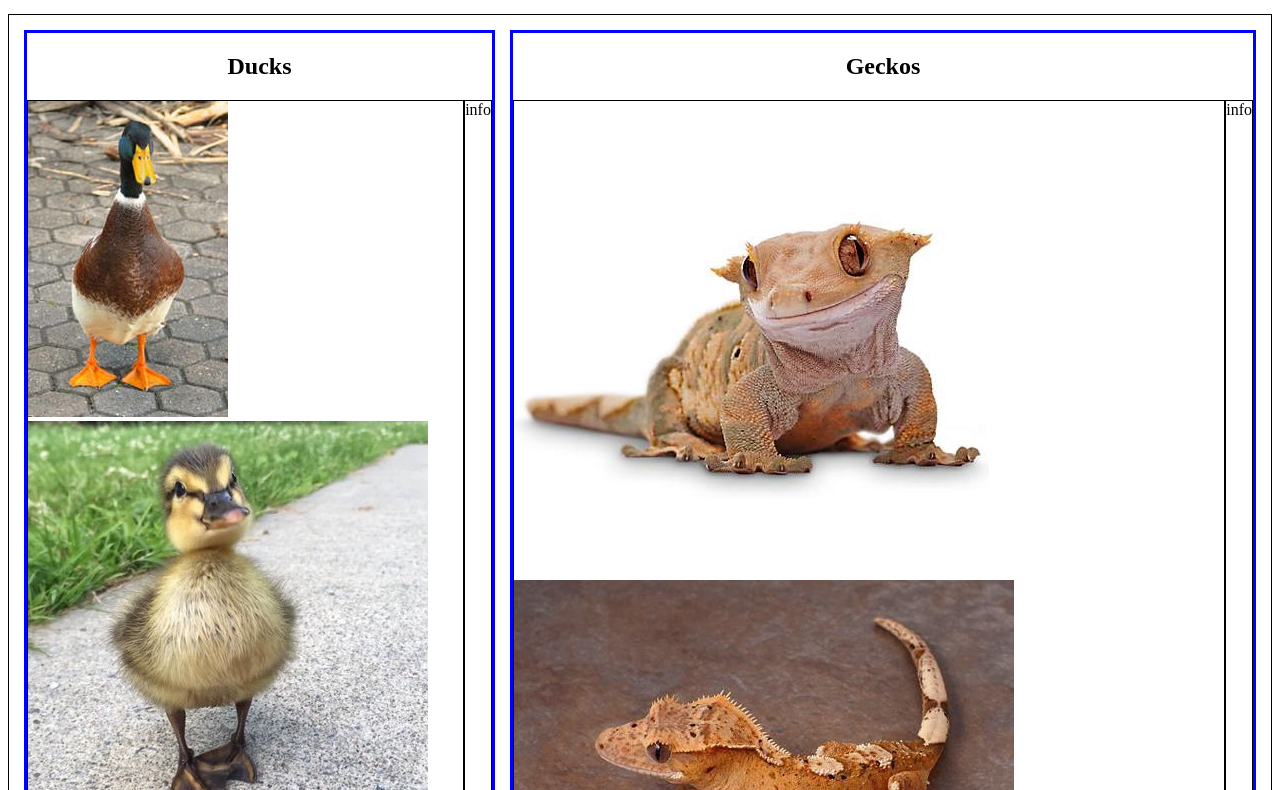
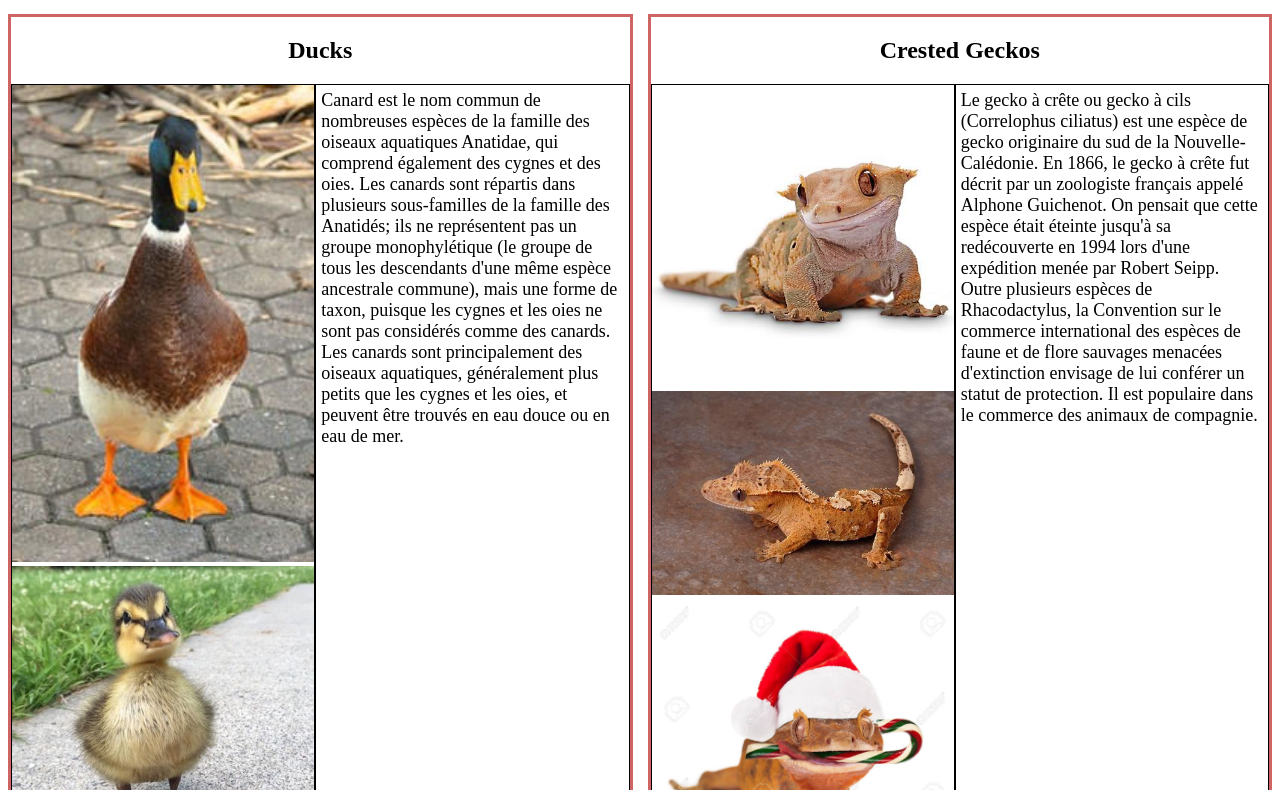
Before and after one commit to emileycopeland/ducks-and-geckos, a plain HTML site: page index.html in a window 1280 px wide. Shown: the part 80-870 px from the top of the page. Drawn offline with Linux system fonts and the light colour scheme; a web font is replaced by a local one.

Commit message:
added text

```diff
--- a/index.html
+++ b/index.html
@@ -2,12 +2,12 @@
 <html>
   <head>
     <meta charset="UTF-8">
-    <title>title</title>
+    <title>Ducks and Crested Geckos</title>
     <link rel="stylesheet" href="//fonts.googleapis.com/css?family=font1|font2|etc" type="text/css">
     <link rel="stylesheet" href="stylesheet.css" type="text/css">
   </head>
   <body>
-    <h1>Cute Ducks and Crested Geckos</h1>
+    <h1>Ducks and Crested Geckos</h1>
     <div class="content">
         <div class="ducks">
             <h2>Ducks</h2>
@@ -16,17 +16,18 @@
                   <img src="images/duck1.jpg" alt="duck1">
                   <img src="images/duck2.jpg" alt="duck2">
                 </div>
-                <div class="info">info</div>
+                <div class="info">Canard est le nom commun de nombreuses espèces de la famille des oiseaux aquatiques Anatidae, qui comprend également des cygnes et des oies. Les canards sont répartis dans plusieurs sous-familles de la famille des Anatidés; ils ne représentent pas un groupe monophylétique (le groupe de tous les descendants d'une même espèce ancestrale commune), mais une forme de taxon, puisque les cygnes et les oies ne sont pas considérés comme des canards. Les canards sont principalement des oiseaux aquatiques, généralement plus petits que les cygnes et les oies, et peuvent être trouvés en eau douce ou en eau de mer.</div>
             </div>
         </div>
         <div class="geckos">
-            <h2>Geckos</h2>
+            <h2>Crested Geckos</h2>
             <div class="content-column-container">
                 <div class="images">
                   <img src="images/gecko1.jpg" alt="gecko1">
                   <img src="images/gecko2.jpg" alt="gecko2">
+                  <img src="images/christmas-gecko.jpg" alt="christmas gecko">
                 </div>
-                <div class="info">info</div>
+                <div class="info">Le gecko à crête ou gecko à cils (Correlophus ciliatus) est une espèce de gecko originaire du sud de la Nouvelle-Calédonie. En 1866, le gecko à crête fut décrit par un zoologiste français appelé Alphone Guichenot. On pensait que cette espèce était éteinte jusqu'à sa redécouverte en 1994 lors d'une expédition menée par Robert Seipp. Outre plusieurs espèces de Rhacodactylus, la Convention sur le commerce international des espèces de faune et de flore sauvages menacées d'extinction envisage de lui conférer un statut de protection. Il est populaire dans le commerce des animaux de compagnie.</div>
             </div>
         </div>
     </div>
--- a/stylesheet.css
+++ b/stylesheet.css
@@ -5,16 +5,14 @@ h1 {
     padding-left: 15px;
 }
 .content{
-    border: 1px solid black;
-    padding: 15px;
     display: flex;
 }
 .ducks, .geckos{
-    flex-grow: 1;
-    border: 3px solid blue;
+    flex-basis: 50%;
+    border: 3px solid #ce6464;
 }
-.geckos {
-    margin-left: 15px;
+.ducks{
+    margin-right: 15px;
 }
 .content h2{
     text-align: center;
@@ -23,6 +21,14 @@ h1 {
     display: flex;
 }
 .content-column-container > div {
-   flex-grow: 1;
+   flex-basis: 50%;
    border: 1px solid black;
+   border-bottom: none;
 }
+.content-column-container img{
+    width: 100%;
+}
+.info {
+    font-size: 18px;
+    padding: 5px;
+}
```
Also changed, not shown: images/christmas-gecko.jpg (added).
